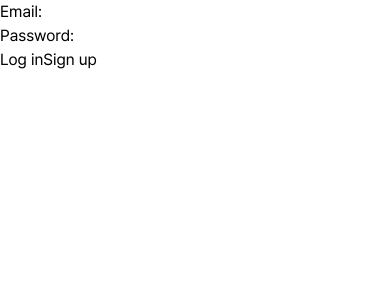
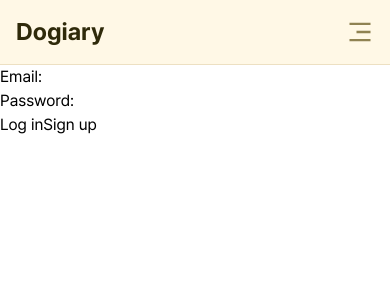
Before and after one commit to hyewonny2327/dogiary-next, a Next.js app: page /login in a window 390 px wide. Shown: the top 300 px of the page. Built offline with nearby package versions, Linux system fonts and the light colour scheme.

Commit message:
UI : #11 header 제작 및 레이아웃 추가

```diff
--- a/src/app/layout.tsx
+++ b/src/app/layout.tsx
@@ -1,7 +1,7 @@
 import type { Metadata } from 'next';
 import './globals.css';
 import { pretendard } from '@/styles/fonts';
-
+import Header from '@/components/layouts/Header';
 export const metadata: Metadata = {
   title: 'Dogiary',
   description: '반려견과의 특별한 순간을 기록하세요',
@@ -10,7 +10,10 @@ export const metadata: Metadata = {
 export default function RootLayout({ children }: { children: React.ReactNode }) {
   return (
     <html lang="ko" className={`${pretendard.variable} font-pretendard`}>
-      <body className={pretendard.className}>{children}</body>
+      <body className={pretendard.className}>
+        <Header />
+        {children}
+      </body>
     </html>
   );
 }
--- /dev/null
+++ b/src/components/layouts/Header.tsx
@@ -0,0 +1,101 @@
+'use client';
+import { useState } from 'react';
+import Link from 'next/link';
+import { useRouter } from 'next/navigation';
+import { cn } from '@/utils/utils';
+import { RiMenu3Line, RiCloseLine } from 'react-icons/ri';
+import { MdPets } from 'react-icons/md';
+import { IoNewspaper } from 'react-icons/io5';
+import { FaUser } from 'react-icons/fa';
+
+interface MenuItem {
+  label: string;
+  href: string;
+  icon: React.ReactNode;
+}
+
+const menuItems: MenuItem[] = [
+  {
+    label: '내 피드',
+    href: '/feed',
+    icon: <IoNewspaper className="h-5 w-5" />,
+  },
+  {
+    label: '반려견 페이지',
+    href: '/pets',
+    icon: <MdPets className="h-5 w-5" />,
+  },
+  {
+    label: '마이페이지',
+    href: '/profile',
+    icon: <FaUser className="h-5 w-5" />,
+  },
+];
+
+export default function Header() {
+  const [isMenuOpen, setIsMenuOpen] = useState(false);
+  const router = useRouter();
+
+  return (
+    <header className="border-border bg-background sticky top-0 z-40 w-full border-b">
+      <div className="mx-auto flex h-16 max-w-7xl items-center justify-between px-4 md:px-8">
+        {/* 로고 */}
+        <Link href="/" className="text-heading text-2xl font-bold">
+          Dogiary
+        </Link>
+
+        {/* 데스크톱 네비게이션 */}
+        <nav className="hidden md:flex md:items-center md:space-x-8">
+          {menuItems.map((item) => (
+            <Link
+              key={item.href}
+              href={item.href}
+              className={cn(
+                'flex items-center gap-2',
+                'text-foreground/70 hover:text-foreground transition-colors',
+                'text-base font-medium',
+                router.pathname === item.href && 'text-foreground font-semibold'
+              )}
+            >
+              {item.icon}
+              {item.label}
+            </Link>
+          ))}
+        </nav>
+
+        {/* 모바일 햄버거 버튼 */}
+        <button
+          onClick={() => setIsMenuOpen(!isMenuOpen)}
+          className="text-foreground/70 hover:text-foreground md:hidden"
+          aria-label="메뉴 열기"
+        >
+          {isMenuOpen ? <RiCloseLine className="h-7 w-7" /> : <RiMenu3Line className="h-7 w-7" />}
+        </button>
+
+        {/* 모바일 메뉴 */}
+        {isMenuOpen && (
+          <div className="bg-background/95 supports-[backdrop-filter]:bg-background/60 animate-in slide-in-from-top-5 fixed inset-0 top-16 z-50 backdrop-blur md:hidden">
+            <nav className="border-border border-t">
+              {menuItems.map((item) => (
+                <Link
+                  key={item.href}
+                  href={item.href}
+                  onClick={() => setIsMenuOpen(false)}
+                  className={cn(
+                    'flex h-14 items-center gap-3 px-6',
+                    'text-foreground/70 hover:text-foreground',
+                    'border-border border-b transition-colors',
+                    router.pathname === item.href && 'bg-primary/5 text-foreground font-medium'
+                  )}
+                >
+                  {item.icon}
+                  {item.label}
+                </Link>
+              ))}
+            </nav>
+          </div>
+        )}
+      </div>
+    </header>
+  );
+}
```
